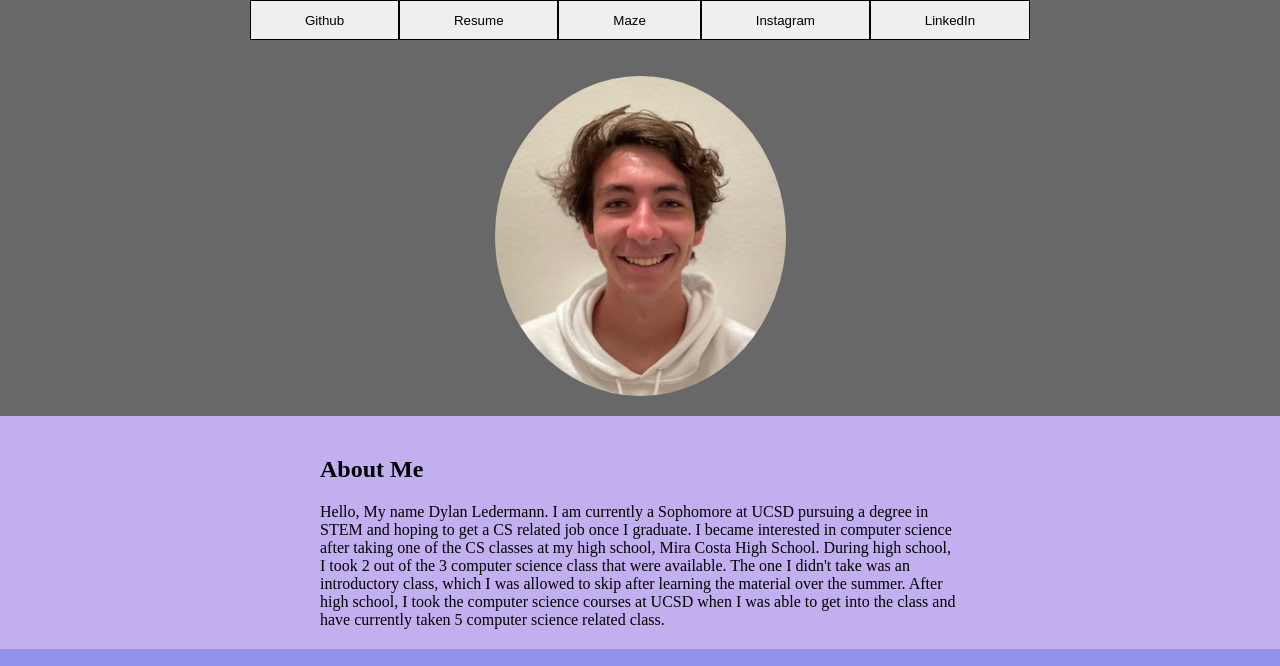
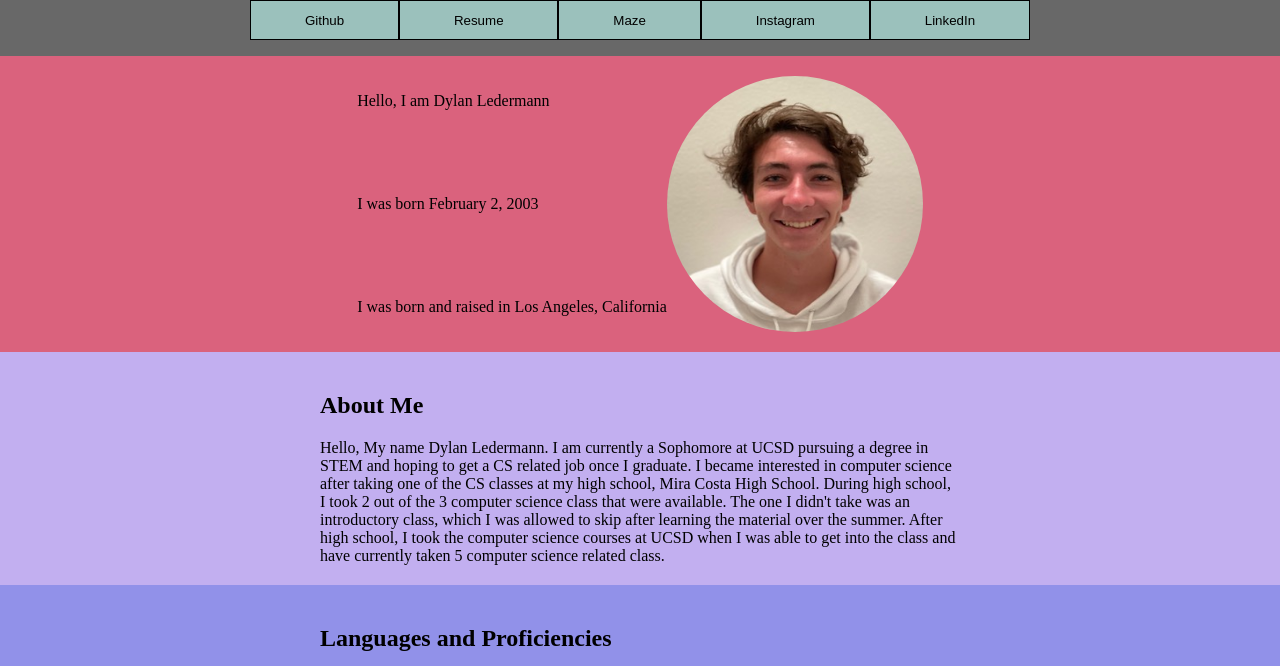
Before and after one commit to MrGlub/website, a plain HTML site: page index.html in a window 1280 px wide. Shown: the top 666 px of the page. Drawn offline with Linux system fonts and the light colour scheme.

Commit message:
changed button background and added text with image

```diff
--- a/index.html
+++ b/index.html
@@ -17,8 +17,14 @@
                 <li><a href = "https://www.linkedin.com/in/dylan-ledermann-7979b0243/" target="_blank" rel="noopener noreferrer"><button>LinkedIn</button></a></li>
             </menu>
         </div>
-        <div class = "section" style = "height: 30%;">
-            <img src = "./SelfImage.jpg" alt = "Avatar" style = "border-radius: 50%">
+        <div class = "section" style = "background-color: #DA627D; height: 30%;justify-content: center;">
+            <div style = "display: flex; flex-direction: column;justify-content: space-between;max-width: 30%;">
+                <p>Hello, I am Dylan Ledermann</p>
+                <p>I was born February 2, 2003</p>
+                <p>I was born and raised in Los Angeles, California</p>
+            </div>
+            <img src = "./SelfImage.jpg" alt = "Avatar" style = "float:right; border-radius: 50%; max-width: 20%;aspect-ratio: 1/1;">
+
         </div>
         <div class = "section" style = "background-color: #C2AFF0; height: 30%;">
             <section id="about_me">
--- a/style.css
+++ b/style.css
@@ -36,6 +36,7 @@ li {
     flex-grow: 1;
 }
 button {
+    background-color: #9BC1BC;
     border: 0.01px solid;
     height: 5vh;
     width: 100%;
```
